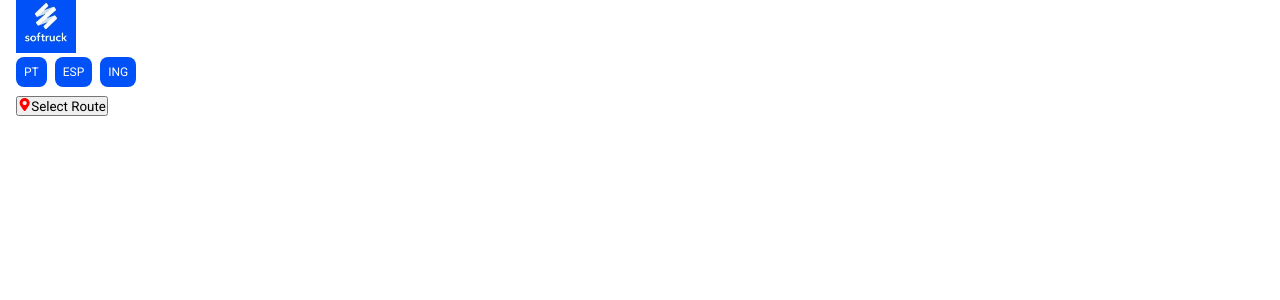
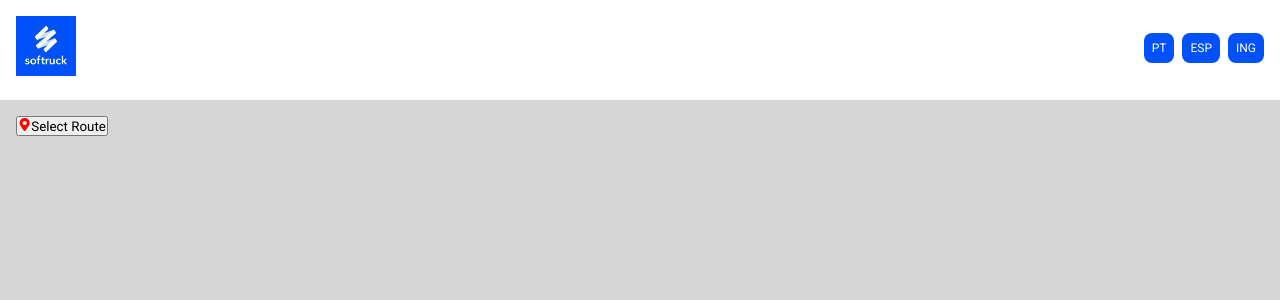
Before and after one commit to raphaelslima/softruck, a React (Vite) app: page / in a window 1280 px wide. Shown: the top 300 px of the page. Built offline with nearby package versions, Linux system fonts and the light colour scheme.

Commit message:
fix: style header

```diff
--- a/src/styles/global.scss
+++ b/src/styles/global.scss
@@ -11,10 +11,16 @@ li{
 
 a{
   outline: none;
+  cursor: pointer;
 }
 
 body{
   width: 100%;
+  background-color: #cccc;
+}
+
+button{
+  cursor: pointer;
 }
 
 .container-max{
--- a/src/styles/header.scss
+++ b/src/styles/header.scss
@@ -2,9 +2,13 @@
 
 .header{
     width: 100%;
+    background-color: $color-primary-white;
+    height: 100px;
+
+    .headerContainer{
+
+      width: 100%;
       max-width: 1280px;
-    background-color: $color-primary-white;
-    height: 80px;
       display: flex;
       flex-direction: row;
       align-items: center;
@@ -38,3 +42,4 @@
         }
     }
     }
+}
```
Lines whose indentation alone changed are shown as unchanged.
